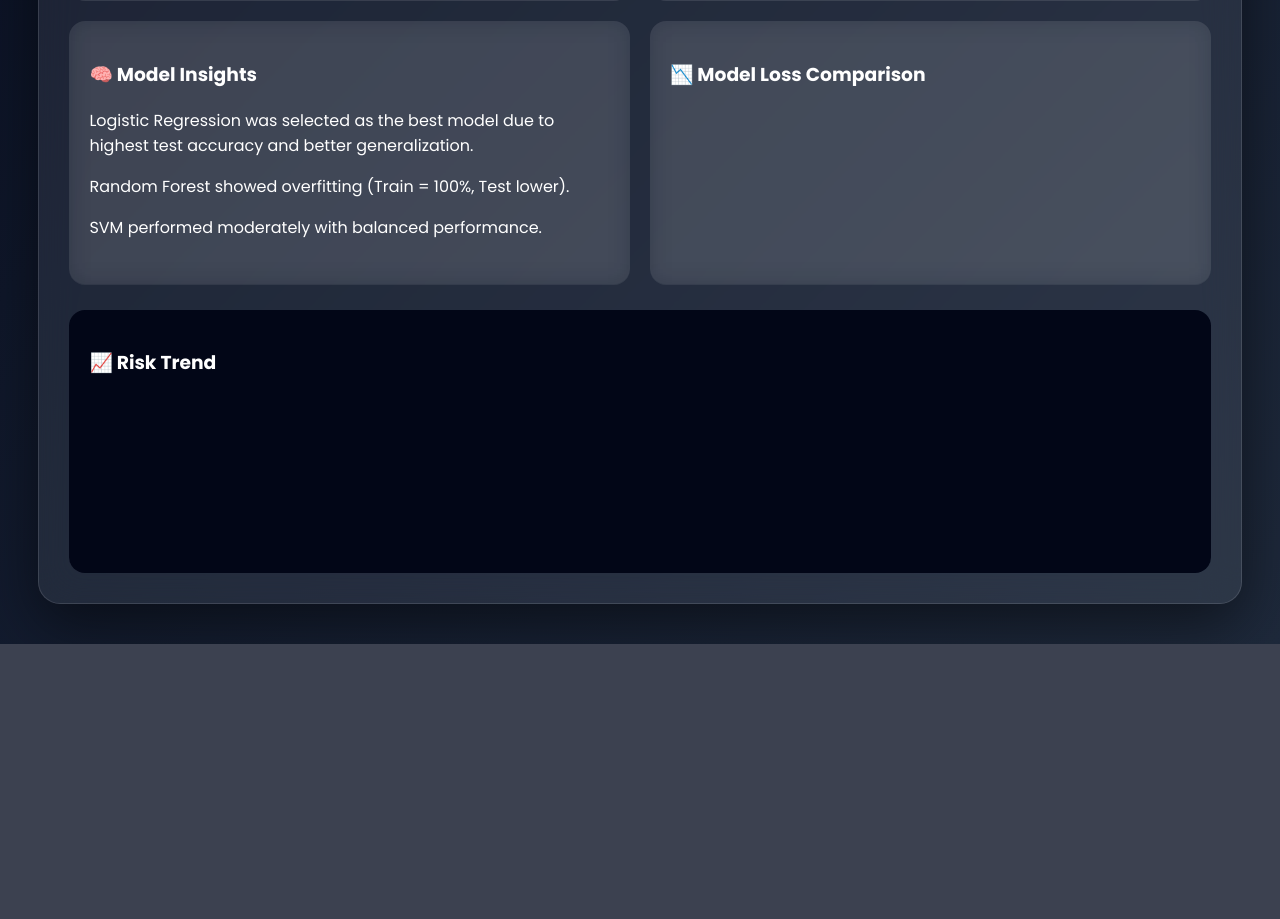
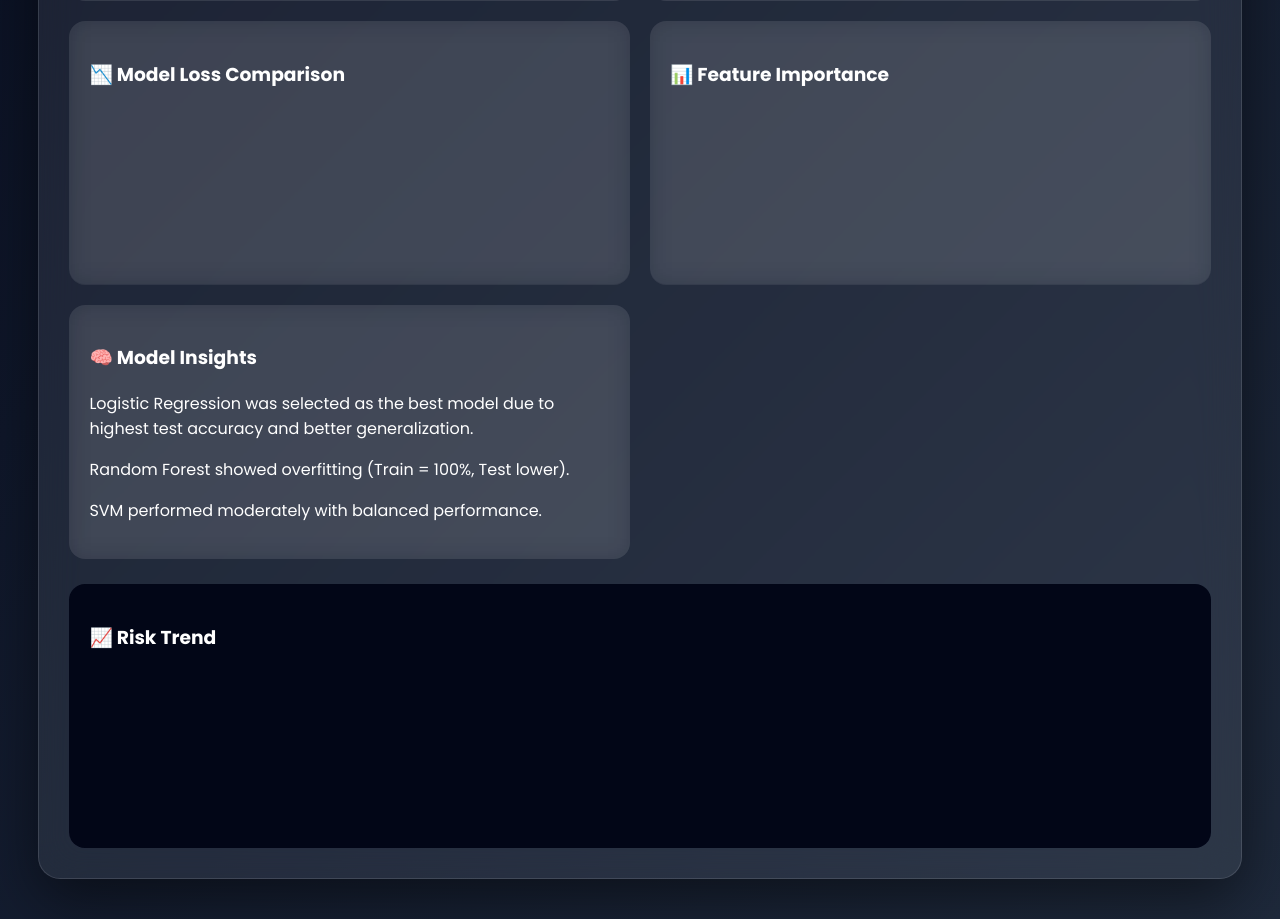
Before and after one commit to RAZA1409/Heart-Disease-Clinical-AI-System, a Flask app: template templates/dashboard.html in a window 1280 px wide. Shown: the part 1320-2239 px from the top of the page. Before the commit the page ends 1964 px from the top, so only its background shows below. Run offline with Flask 3, Linux system fonts and the light colour scheme; the template is opened without the code that fills it: most values are stand-ins (such as "Sample title", 1, 10 or a date in 2020); a map, chart or similar area stays blank; parts of the project's set-up code (start-up, migrations or seed data) failed here and were passed over.

Commit message:
Added feature importance

```diff
--- a/app.py
+++ b/app.py
@@ -299,7 +299,7 @@ def dashboard():
     # Load model info
     model_info = joblib.load("models/model_info.pkl")
     all_models = model_info.get("all_models", {})
-
+    feature_importance = model_info.get("feature_importance", {})
     model_labels = list(all_models.keys())
     model_values = [round(all_models[m]["test"] * 100, 2) for m in model_labels]
     train_loss_values = [round(all_models[m]["train_loss"], 3) for m in model_labels]
@@ -323,6 +323,7 @@ def dashboard():
         test_loss_values=test_loss_values,
         conf_matrix=conf_matrix,
         total=total,
+        feature_importance=feature_importance,
         low=low,
         opt_labels=opt_labels,
         opt_values=opt_values,
--- a/templates/dashboard.html
+++ b/templates/dashboard.html
@@ -294,6 +294,16 @@ Accuracy: {{ model_accuracy }}%
 </div>
 
 <div class="card">
+    <h3>📉 Model Loss Comparison</h3>
+    <canvas id="lossChart"></canvas>
+</div>
+
+<div class="card">
+    <h3>📊 Feature Importance</h3>
+    <canvas id="featureChart"></canvas>
+</div>
+
+<div class="card">
 <h3>🧠 Model Insights</h3>
 
 <p>
@@ -310,10 +320,7 @@ SVM performed moderately with balanced performance.
 
 </div>
 
-<div class="card">
-    <h3>📉 Model Loss Comparison</h3>
-    <canvas id="lossChart"></canvas>
-</div>
+
 </div>
 
 
@@ -474,6 +481,29 @@ new Chart(document.getElementById("lossChart"), {
     }
 });
 
+
+const featureData = {{ feature_importance | tojson }};
+
+const labels = Object.keys(featureData);
+const values = Object.values(featureData);
+
+new Chart(document.getElementById("featureChart"), {
+    type: "bar",
+    data: {
+        labels: labels,
+        datasets: [{
+            label: "Importance",
+            data: values
+        }]
+    },
+    options: {
+        responsive: true,
+        plugins: {
+            legend: { display: false }
+        }
+    }
+});
+
 </script>
 
 </body>
```
Also changed, not shown: model_comparison.py (+21 -0 lines), 1 other file.
